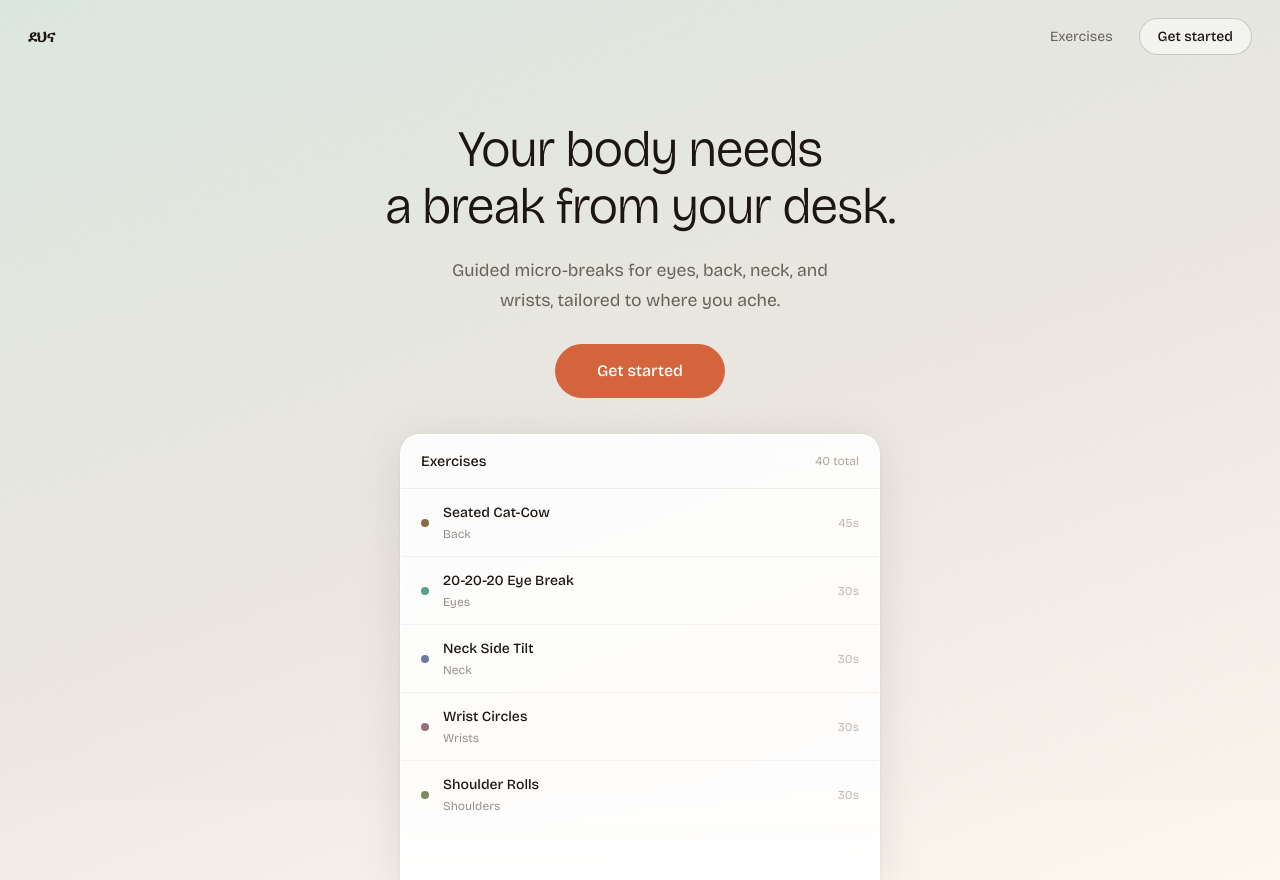
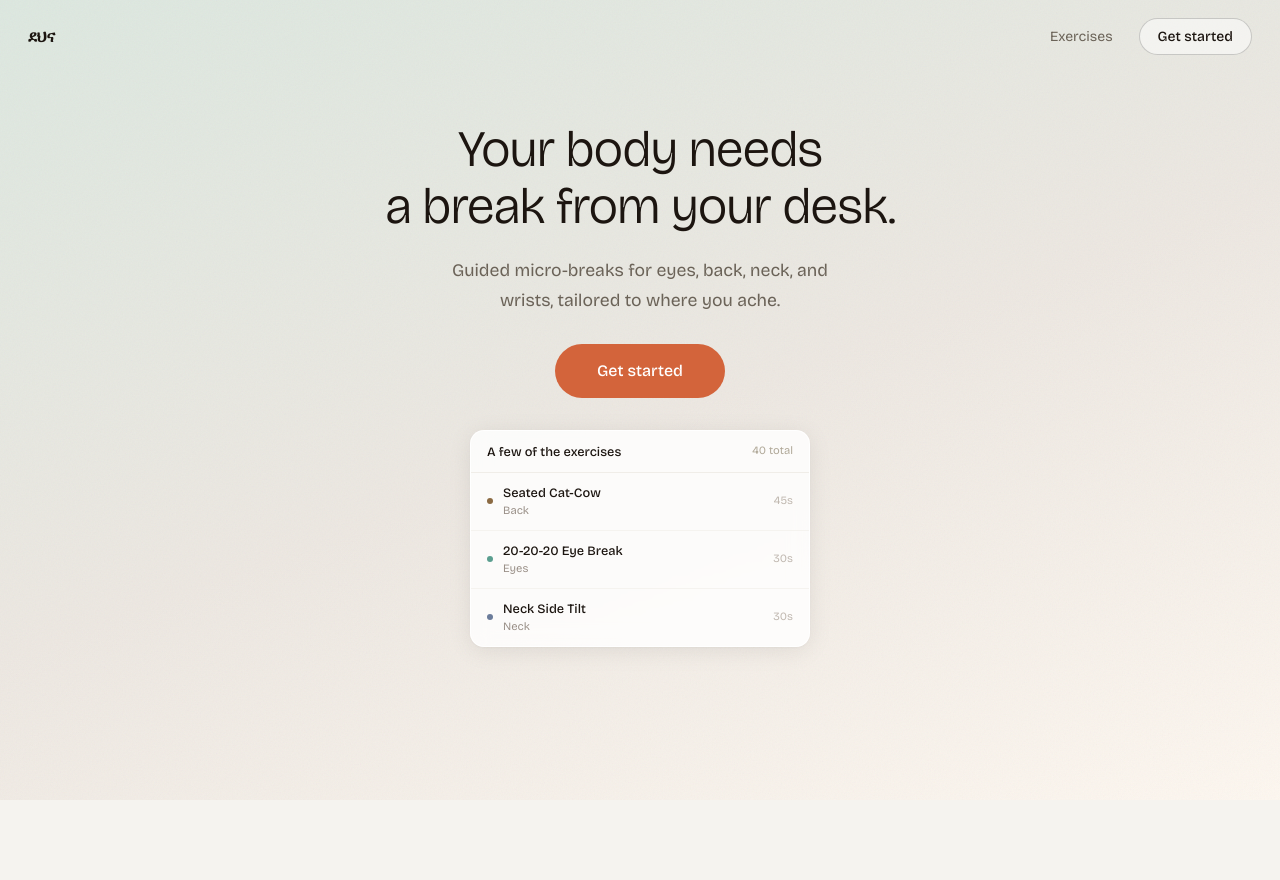
Before and after one commit to Biruk-gebru/dehna, a Next.js app in the folder apps/web/: page / in a window 1280 px wide. After the commit the page ends 800 px from the top, so only its background shows below. Built offline with nearby package versions, Linux system fonts and the light colour scheme.

Commit message:
style(ui): unify typography and nav across all pages

```diff
--- a/apps/web/src/app/exercises/page.tsx
+++ b/apps/web/src/app/exercises/page.tsx
@@ -260,11 +260,11 @@ export default function ExercisesPage() {
       <nav
         style={{
           display: 'flex',
+          justifyContent: 'space-between',
           alignItems: 'center',
-          gap: 'var(--space-3)',
-          padding: 'var(--space-4) var(--space-5)',
+          padding: '18px 24px',
           borderBottom: '1px solid var(--color-border)',
-          backgroundColor: 'var(--color-bg, #edebe6)',
+          backgroundColor: 'var(--color-bg)',
           position: 'sticky',
           top: 0,
           zIndex: 10,
@@ -272,30 +272,23 @@ export default function ExercisesPage() {
       >
         <Link
           href="/"
-          style={{
-            fontSize: 'var(--font-size-sm)',
-            color: 'var(--color-text-muted)',
-            textDecoration: 'none',
-          }}
+          style={{ fontWeight: 'var(--font-weight-medium)', fontSize: 'var(--font-size-base)', color: 'var(--color-text)', textDecoration: 'none', letterSpacing: '-0.01em' }}
+        >
+          ደህና
+        </Link>
+        <Link
+          href="/"
+          style={{ fontSize: 'var(--font-size-sm)', color: 'var(--color-text-muted)', textDecoration: 'none' }}
         >
           ← Home
         </Link>
-        <span
-          style={{
-            flex: 1,
-            fontWeight: 'var(--font-weight-bold)',
-            fontSize: 'var(--font-size-base)',
-            color: 'var(--color-text)',
-            textAlign: 'center',
-          }}
-        >
-          Exercises
-        </span>
-        {/* spacer to keep title centered */}
-        <span style={{ width: 56 }} />
       </nav>
 
       <div style={{ padding: 'var(--space-4) var(--space-5)', display: 'flex', flexDirection: 'column', gap: 'var(--space-4)', maxWidth: 600, margin: '0 auto', width: '100%' }}>
+
+        <h1 style={{ fontSize: 'clamp(1.6rem, 5vw, 2rem)', fontWeight: 'var(--font-weight-light)', color: 'var(--color-text)', letterSpacing: '-0.02em', lineHeight: 1.1 }}>
+          Exercises
+        </h1>
 
         {/* Search */}
         <input
--- a/apps/web/src/app/history/page.tsx
+++ b/apps/web/src/app/history/page.tsx
@@ -96,21 +96,22 @@ export default function HistoryPage() {
   };
 
   return (
-    <main
-      style={{
-        minHeight: '100vh',
-        backgroundColor: 'var(--color-bg)',
-        padding: 'var(--space-7) var(--space-6)',
-        maxWidth: 560,
-        margin: '0 auto',
-      }}
-    >
-      <div style={{ display: 'flex', alignItems: 'center', justifyContent: 'space-between', marginBottom: 'var(--space-7)' }}>
-        <h1 style={{ fontSize: 'var(--font-size-xl)', fontWeight: 'var(--font-weight-bold)', color: 'var(--color-text)' }}>
-          History
-        </h1>
-        <Link href="/work" className="btn btn-ghost btn-sm">← Back</Link>
-      </div>
+    <main style={{ minHeight: '100vh', backgroundColor: 'var(--color-bg)', display: 'flex', flexDirection: 'column' }}>
+
+      {/* Nav */}
+      <nav style={{ display: 'flex', justifyContent: 'space-between', alignItems: 'center', padding: '18px 24px', borderBottom: '1px solid var(--color-border)' }}>
+        <Link href="/" style={{ fontWeight: 'var(--font-weight-medium)', fontSize: 'var(--font-size-base)', color: 'var(--color-text)', textDecoration: 'none', letterSpacing: '-0.01em' }}>
+          ደህና
+        </Link>
+        <Link href="/work" style={{ fontSize: 'var(--font-size-sm)', color: 'var(--color-text-muted)', textDecoration: 'none' }}>
+          ← Work
+        </Link>
+      </nav>
+
+      <div style={{ maxWidth: 520, width: '100%', margin: '0 auto', padding: 'var(--space-7) var(--space-6)' }}>
+      <h1 style={{ fontSize: 'clamp(1.6rem, 5vw, 2rem)', fontWeight: 'var(--font-weight-light)', color: 'var(--color-text)', letterSpacing: '-0.02em', lineHeight: 1.1, marginBottom: 'var(--space-7)' }}>
+        History
+      </h1>
 
       {/* Stats row */}
       <div
@@ -210,6 +211,7 @@ export default function HistoryPage() {
           </div>
         </section>
       ))}
+      </div>
     </main>
   );
 }
--- a/apps/web/src/app/page.tsx
+++ b/apps/web/src/app/page.tsx
@@ -3,11 +3,9 @@
 import Link from 'next/link';
 
 const PREVIEW_EXERCISES = [
-  { name: 'Seated Cat-Cow',       area: 'Back',  duration: 45, dot: '#8b6a42' },
-  { name: '20-20-20 Eye Break',   area: 'Eyes',  duration: 30, dot: '#5a9e8f' },
-  { name: 'Neck Side Tilt',       area: 'Neck',  duration: 30, dot: '#6b7c9a' },
-  { name: 'Wrist Circles',        area: 'Wrists', duration: 30, dot: '#9a6b7a' },
-  { name: 'Shoulder Rolls',       area: 'Shoulders', duration: 30, dot: '#7a8a5a' },
+  { name: 'Seated Cat-Cow',     area: 'Back',  duration: 45, dot: '#8b6a42' },
+  { name: '20-20-20 Eye Break', area: 'Eyes',  duration: 30, dot: '#5a9e8f' },
+  { name: 'Neck Side Tilt',     area: 'Neck',  duration: 30, dot: '#6b7c9a' },
 ];
 
 export default function Home() {
@@ -142,93 +140,58 @@ export default function Home() {
             Get started
           </Link>
 
-          {/* Product preview */}
-          <div
-            style={{
-              width: '100%',
-              maxWidth: 480,
-              marginTop: 8,
-            }}
-          >
-            {/* App chrome */}
+          {/* Product preview — secondary, compact */}
+          <div style={{ width: '100%', maxWidth: 340, marginTop: 4 }}>
             <div
               style={{
-                backgroundColor: 'rgba(255,255,255,0.88)',
-                borderRadius: '20px 20px 0 0',
+                backgroundColor: 'rgba(255,255,255,0.82)',
+                borderRadius: '14px',
                 overflow: 'hidden',
-                boxShadow: '0 8px 48px rgba(0,0,0,0.10), 0 1px 4px rgba(0,0,0,0.06)',
-                backdropFilter: 'blur(12px)',
+                boxShadow: '0 4px 24px rgba(0,0,0,0.08), 0 1px 3px rgba(0,0,0,0.04)',
+                backdropFilter: 'blur(10px)',
                 border: '1px solid rgba(255,255,255,0.9)',
-                borderBottom: 'none',
               }}
             >
-              {/* Header bar */}
               <div
                 style={{
                   display: 'flex',
                   justifyContent: 'space-between',
                   alignItems: 'center',
-                  padding: '16px 20px',
+                  padding: '11px 16px',
                   borderBottom: '1px solid #f0ede8',
                 }}
               >
-                <span style={{ fontWeight: 'var(--font-weight-medium)', fontSize: '0.9rem', color: '#1c1510' }}>
-                  Exercises
+                <span style={{ fontWeight: 'var(--font-weight-medium)', fontSize: '0.8rem', color: '#1c1510' }}>
+                  A few of the exercises
                 </span>
-                <span style={{ fontSize: '0.75rem', color: '#b0a898', fontFamily: 'var(--font-mono)' }}>
+                <span style={{ fontSize: '0.7rem', color: '#b0a898', fontFamily: 'var(--font-mono)' }}>
                   40 total
                 </span>
               </div>
 
-              {/* Exercise rows */}
               {PREVIEW_EXERCISES.map(({ name, area, duration, dot }, i) => (
                 <div
                   key={name}
                   style={{
                     display: 'flex',
                     alignItems: 'center',
-                    gap: 14,
-                    padding: '13px 20px',
+                    gap: 10,
+                    padding: '10px 16px',
                     borderBottom: i < PREVIEW_EXERCISES.length - 1 ? '1px solid #f5f3ef' : 'none',
                   }}
                 >
-                  <div
-                    style={{
-                      width: 8,
-                      height: 8,
-                      borderRadius: '50%',
-                      backgroundColor: dot,
-                      flexShrink: 0,
-                    }}
-                  />
+                  <div style={{ width: 6, height: 6, borderRadius: '50%', backgroundColor: dot, flexShrink: 0 }} />
                   <div style={{ flex: 1, textAlign: 'left' }}>
-                    <div style={{ fontSize: '0.875rem', fontWeight: 'var(--font-weight-medium)', color: '#1c1510' }}>
+                    <div style={{ fontSize: '0.8rem', fontWeight: 'var(--font-weight-medium)', color: '#1c1510' }}>
                       {name}
                     </div>
-                    <div style={{ fontSize: '0.75rem', color: '#9a9088', marginTop: 2 }}>
-                      {area}
-                    </div>
+                    <div style={{ fontSize: '0.7rem', color: '#9a9088', marginTop: 1 }}>{area}</div>
                   </div>
-                  <span
-                    style={{
-                      fontFamily: 'var(--font-mono)',
-                      fontSize: '0.75rem',
-                      color: '#c0b8b0',
-                    }}
-                  >
+                  <span style={{ fontFamily: 'var(--font-mono)', fontSize: '0.7rem', color: '#c0b8b0' }}>
                     {duration}s
                   </span>
                 </div>
               ))}
-
-              {/* Fade-out bottom */}
-              <div
-                style={{
-                  height: 56,
-                  background: 'linear-gradient(to bottom, transparent, rgba(255,255,255,0.95))',
-                  marginTop: -4,
-                }}
-              />
             </div>
           </div>
         </div>
--- a/apps/web/src/app/settings/page.tsx
+++ b/apps/web/src/app/settings/page.tsx
@@ -11,11 +11,34 @@ import { clearAllData, exportData, importData } from '@/lib/storage';
 import type { ProblemArea, Theme } from '@/types';
 
 const THEMES: { id: Theme; label: string; bg: string; accent: string }[] = [
-  { id: 'earth-terracotta', label: 'Earth', bg: '#edebe6', accent: '#d3643b' },
-  { id: 'sage-coral',       label: 'Sage',  bg: '#f8f6f2', accent: '#e84a5f' },
-  { id: 'warm-clay',        label: 'Clay',  bg: '#f5efe7', accent: '#a39081' },
-  { id: 'studio',           label: 'Studio',bg: '#faf5ee', accent: '#fa6a64' },
+  { id: 'earth-terracotta', label: 'Earth',  bg: '#edebe6', accent: '#d3643b' },
+  { id: 'sage-coral',       label: 'Sage',   bg: '#f8f6f2', accent: '#e84a5f' },
+  { id: 'warm-clay',        label: 'Clay',   bg: '#f5efe7', accent: '#a39081' },
+  { id: 'studio',           label: 'Studio', bg: '#faf5ee', accent: '#fa6a64' },
 ];
+
+const navStyle: React.CSSProperties = {
+  display: 'flex',
+  justifyContent: 'space-between',
+  alignItems: 'center',
+  padding: '18px 24px',
+  borderBottom: '1px solid var(--color-border)',
+};
+
+const sectionStyle: React.CSSProperties = {
+  display: 'flex',
+  flexDirection: 'column',
+  gap: 'var(--space-4)',
+  paddingBottom: 'var(--space-6)',
+  borderBottom: '1px solid var(--color-border)',
+};
+
+const sectionHeadingStyle: React.CSSProperties = {
+  fontSize: 'var(--font-size-sm)',
+  fontWeight: 'var(--font-weight-medium)',
+  color: 'var(--color-text-muted)',
+  letterSpacing: '0.01em',
+};
 
 export default function SettingsPage() {
   const { prefs, loading, updatePrefs } = usePreferences();
@@ -50,94 +73,61 @@ export default function SettingsPage() {
     }
   };
 
-  const sectionStyle: React.CSSProperties = {
-    display: 'flex',
-    flexDirection: 'column',
-    gap: 'var(--space-4)',
-    paddingBottom: 'var(--space-6)',
-    borderBottom: '1px solid var(--color-border)',
-  };
+  return (
+    <main style={{ minHeight: '100vh', backgroundColor: 'var(--color-bg)', display: 'flex', flexDirection: 'column' }}>
 
-  const headingStyle: React.CSSProperties = {
-    fontSize: 'var(--font-size-base)',
-    fontWeight: 'var(--font-weight-medium)',
-    color: 'var(--color-text)',
-  };
+      {/* Nav */}
+      <nav style={navStyle}>
+        <Link href="/" style={{ fontWeight: 'var(--font-weight-medium)', fontSize: 'var(--font-size-base)', color: 'var(--color-text)', textDecoration: 'none', letterSpacing: '-0.01em' }}>
+          ደህና
+        </Link>
+        <Link href="/work" style={{ fontSize: 'var(--font-size-sm)', color: 'var(--color-text-muted)', textDecoration: 'none' }}>
+          ← Work
+        </Link>
+      </nav>
 
-  return (
-    <main
-      style={{
-        minHeight: '100vh',
-        backgroundColor: 'var(--color-bg)',
-        padding: 'var(--space-7) var(--space-6)',
-        maxWidth: 560,
-        margin: '0 auto',
-        display: 'flex',
-        flexDirection: 'column',
-        gap: 'var(--space-6)',
-      }}
-    >
-      <div style={{ display: 'flex', alignItems: 'center', justifyContent: 'space-between' }}>
-        <h1 style={{ fontSize: 'var(--font-size-xl)', fontWeight: 'var(--font-weight-bold)', color: 'var(--color-text)' }}>
+      <div style={{ maxWidth: 520, width: '100%', margin: '0 auto', padding: 'var(--space-7) var(--space-6)', display: 'flex', flexDirection: 'column', gap: 'var(--space-6)' }}>
+
+        <h1 style={{ fontSize: 'clamp(1.6rem, 5vw, 2rem)', fontWeight: 'var(--font-weight-light)', color: 'var(--color-text)', letterSpacing: '-0.02em', lineHeight: 1.1 }}>
           Settings
         </h1>
-        <Link href="/work" className="btn btn-ghost btn-sm">← Back</Link>
-      </div>
 
         {/* Work interval */}
         <section style={sectionStyle}>
-        <h2 style={headingStyle}>Focus interval</h2>
-        <IntervalSelector
-          value={prefs.workIntervalMinutes}
-          onChange={(v) => save({ workIntervalMinutes: v })}
-        />
+          <h2 style={sectionHeadingStyle}>Focus interval</h2>
+          <IntervalSelector value={prefs.workIntervalMinutes} onChange={(v) => save({ workIntervalMinutes: v })} />
         </section>
 
         {/* Break duration */}
         <section style={sectionStyle}>
-        <h2 style={headingStyle}>Break duration</h2>
+          <h2 style={sectionHeadingStyle}>Break duration</h2>
           <div style={{ width: '100%', maxWidth: 400 }}>
-          <div
-            style={{
-              textAlign: 'center',
-              fontFamily: 'var(--font-mono)',
-              fontSize: 'var(--font-size-xl)',
-              fontWeight: 'var(--font-weight-medium)',
-              color: 'var(--color-text)',
-              marginBottom: 'var(--space-5)',
-            }}
-          >
+            <div style={{ textAlign: 'center', fontFamily: 'var(--font-mono)', fontSize: 'var(--font-size-xl)', fontWeight: 'var(--font-weight-light)', color: 'var(--color-text)', marginBottom: 'var(--space-5)' }}>
               {prefs.breakDurationMinutes} min
             </div>
             <input
               type="range"
               className="range-input"
-            min={3}
-            max={15}
-            step={1}
+              min={3} max={15} step={1}
               value={prefs.breakDurationMinutes}
               onChange={(e) => save({ breakDurationMinutes: Number(e.target.value) })}
               aria-label="Break duration in minutes"
             />
             <div style={{ display: 'flex', justifyContent: 'space-between', marginTop: 'var(--space-2)', fontSize: 'var(--font-size-xs)', color: 'var(--color-text-muted)' }}>
-            <span>3 min</span>
-            <span>15 min</span>
+              <span>3 min</span><span>15 min</span>
             </div>
           </div>
         </section>
 
         {/* Problem areas */}
         <section style={sectionStyle}>
-        <h2 style={headingStyle}>Problem areas</h2>
-        <ProblemAreaPicker
-          selected={prefs.problemAreas as ProblemArea[]}
-          onChange={(areas) => save({ problemAreas: areas })}
-        />
+          <h2 style={sectionHeadingStyle}>Problem areas</h2>
+          <ProblemAreaPicker selected={prefs.problemAreas as ProblemArea[]} onChange={(areas) => save({ problemAreas: areas })} />
         </section>
 
         {/* Difficulty */}
         <section style={sectionStyle}>
-        <h2 style={headingStyle}>Exercise intensity</h2>
+          <h2 style={sectionHeadingStyle}>Exercise intensity</h2>
           <div style={{ display: 'flex', gap: 'var(--space-3)' }}>
             {(['gentle', 'moderate'] as const).map((d) => (
               <button
@@ -157,7 +147,7 @@ export default function SettingsPage() {
 
         {/* Theme */}
         <section style={sectionStyle}>
-        <h2 style={headingStyle}>Theme</h2>
+          <h2 style={sectionHeadingStyle}>Theme</h2>
           <div style={{ display: 'flex', gap: 'var(--space-3)', flexWrap: 'wrap' }}>
             {THEMES.map((t) => (
               <button
@@ -166,28 +156,16 @@ export default function SettingsPage() {
                 type="button"
                 aria-pressed={prefs.theme === t.id}
                 style={{
-                display: 'flex',
-                flexDirection: 'column',
-                alignItems: 'center',
-                gap: 'var(--space-2)',
-                padding: 'var(--space-3)',
+                  display: 'flex', flexDirection: 'column', alignItems: 'center',
+                  gap: 'var(--space-2)', padding: 'var(--space-3)',
                   borderRadius: 'var(--radius-md)',
                   border: `1.5px solid ${prefs.theme === t.id ? 'var(--color-primary)' : 'var(--color-border)'}`,
-                background: t.bg,
-                cursor: 'pointer',
-                transition: 'border-color 0.15s',
-                minWidth: 72,
+                  background: t.bg, cursor: 'pointer',
+                  transition: 'border-color 0.15s', minWidth: 72,
                 }}
               >
-              <div
-                style={{
-                  width: 28,
-                  height: 28,
-                  borderRadius: 'var(--radius-full)',
-                  backgroundColor: t.accent,
-                }}
-              />
-              <span style={{ fontSize: 'var(--font-size-xs)', color: '#403b33', fontWeight: 'var(--font-weight-medium)' }}>
+                <div style={{ width: 28, height: 28, borderRadius: 'var(--radius-full)', backgroundColor: t.accent }} />
+                <span style={{ fontSize: 'var(--font-size-xs)', color: 'var(--color-text)', fontWeight: 'var(--font-weight-medium)' }}>
                   {t.label}
                 </span>
               </button>
@@ -197,16 +175,13 @@ export default function SettingsPage() {
 
         {/* Notifications & sound */}
         <section style={sectionStyle}>
-        <h2 style={headingStyle}>Alerts</h2>
+          <h2 style={sectionHeadingStyle}>Alerts</h2>
           <div style={{ display: 'flex', flexDirection: 'column', gap: 'var(--space-4)', maxWidth: 400 }}>
             {([
               { key: 'notificationsEnabled', label: 'Notify when break starts' },
               { key: 'soundEnabled',         label: 'Play chime when break starts' },
             ] as const).map(({ key, label }) => (
-            <label
-              key={key}
-              style={{ display: 'flex', alignItems: 'center', justifyContent: 'space-between', cursor: 'pointer' }}
-            >
+              <label key={key} style={{ display: 'flex', alignItems: 'center', justifyContent: 'space-between', cursor: 'pointer' }}>
                 <span style={{ fontSize: 'var(--font-size-sm)', color: 'var(--color-text)' }}>{label}</span>
                 <input
                   type="checkbox"
@@ -221,34 +196,21 @@ export default function SettingsPage() {
 
         {/* Data */}
         <section style={{ display: 'flex', flexDirection: 'column', gap: 'var(--space-4)' }}>
-        <h2 style={headingStyle}>Data</h2>
+          <h2 style={sectionHeadingStyle}>Data</h2>
           <div style={{ display: 'flex', gap: 'var(--space-3)', flexWrap: 'wrap' }}>
-          <Button variant="outline" size="sm" onClick={exportData}>
-            Export backup
-          </Button>
-          <Button variant="outline" size="sm" onClick={() => fileInputRef.current?.click()}>
-            Import backup
-          </Button>
-          <input
-            ref={fileInputRef}
-            type="file"
-            accept=".json"
-            onChange={handleImport}
-            style={{ display: 'none' }}
-          />
+            <Button variant="outline" size="sm" onClick={exportData}>Export backup</Button>
+            <Button variant="outline" size="sm" onClick={() => fileInputRef.current?.click()}>Import backup</Button>
+            <input ref={fileInputRef} type="file" accept=".json" onChange={handleImport} style={{ display: 'none' }} />
           </div>
           <div style={{ marginTop: 'var(--space-2)' }}>
-          <Button variant="ghost" size="sm" onClick={handleClear}>
-            Clear all data
-          </Button>
+            <Button variant="ghost" size="sm" onClick={handleClear}>Clear all data</Button>
           </div>
         </section>
 
         {saved && (
-        <p style={{ fontSize: 'var(--font-size-sm)', color: 'var(--color-success)', marginTop: 'var(--space-2)' }}>
-          Saved.
-        </p>
+          <p style={{ fontSize: 'var(--font-size-sm)', color: 'var(--color-success)' }}>Saved.</p>
         )}
+      </div>
     </main>
   );
 }
--- a/apps/web/src/styles/themes/earth-terracotta.css
+++ b/apps/web/src/styles/themes/earth-terracotta.css
@@ -1,13 +1,13 @@
 [data-theme="earth-terracotta"] {
-  --color-bg: #edebe6;
-  --color-surface: #f5f3ef;
-  --color-surface-hover: #e8e5de;
-  --color-text: #403b33;
-  --color-text-muted: #7a746a;
+  --color-bg: #f5f3ef;
+  --color-surface: #ffffff;
+  --color-surface-hover: #f0ede8;
+  --color-text: #1c1510;
+  --color-text-muted: #6b6358;
   --color-primary: #d3643b;
   --color-primary-hover: #b8522d;
   --color-accent: #94c7b6;
-  --color-border: #ddd9d2;
+  --color-border: #e8e4de;
   --color-success: #94c7b6;
   --color-warning: #d6e1c7;
   --color-error: #d3643b;
```
Lines whose indentation alone changed are shown as unchanged.
